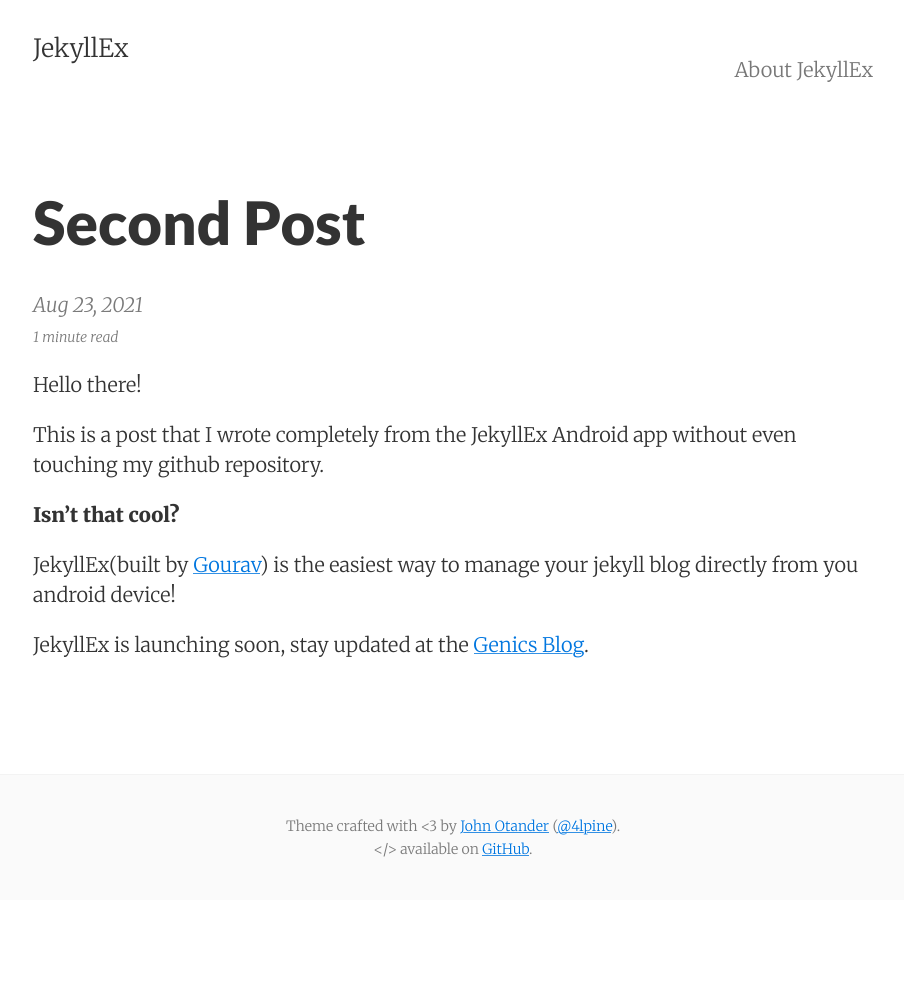
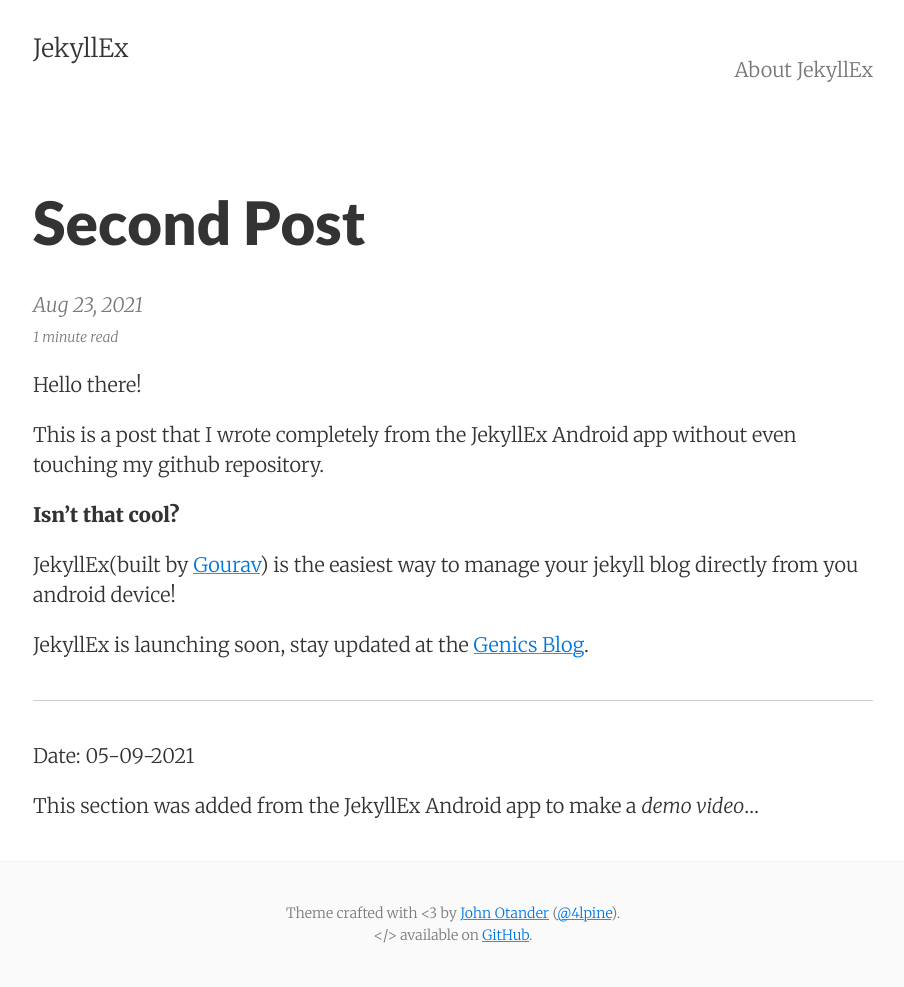
Before and after one commit to jekyllex/demo-jekyll-blog, a Jekyll site: the page built from _posts/2021-08-23-second-post.md, in a window 1280 px wide. Shown: the whole page, without its empty margins (187-1091 px from the left). Built offline with Jekyll 4.4.1, drawn with Linux system fonts in a browser that asks for light colours; before the commit the page ends 900 px from its top, so only the background shows below that.

Commit message:
Sample post updated.

```diff
--- a/_posts/2021-08-23-second-post.md
+++ b/_posts/2021-08-23-second-post.md
@@ -14,3 +14,9 @@ This is a post that I wrote completely from the JekyllEx Android app without eve
 JekyllEx(built by [Gourav](https://github.com/gouravkhunger)) is the easiest way to manage your jekyll blog directly from you android device!
 
 JekyllEx is launching soon, stay updated at the [Genics Blog](https://genicsblog.com).
+
+---------
+
+Date: 05-09-2021
+
+This section was added from the JekyllEx Android app to make a _demo video_...
```
